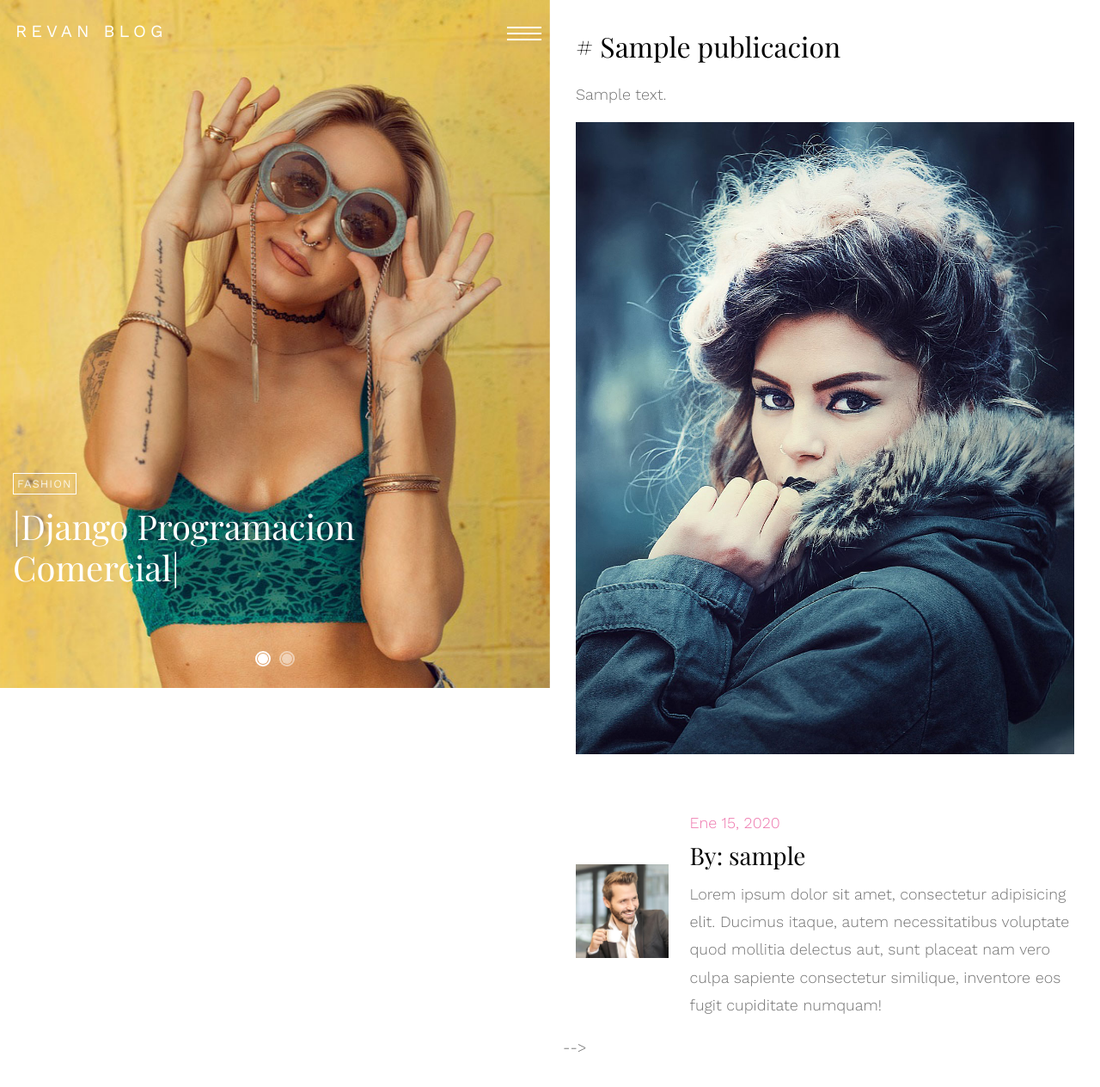
After one commit to Hiuwini/RevanBlog, a Django app: page /post/1/ in a window 1280 px wide. The commit adds this page. Shown: the whole page at 86% size. Run offline with Django 3.2, Linux system fonts and the light colour scheme; tables that the repository leaves empty hold one stand-in row (values such as "Sample post"); some libraries are stand-ins or nearby versions; some web fonts are replaced.

Commit message:
Detalles de entradas en el blog

```diff
--- a/blog/templates/blog/base.html
+++ b/blog/templates/blog/base.html
@@ -37,17 +37,15 @@
           <div class="row d-flex justify-content-end">
             <div class="col-md-12 px-5">
               <ul class="mb-5">
-                <li class="active"><a href="index.html"><span>Home</span></a></li>
-                <li><a href="fashion.html"><span>Fashion</span></a></li>
-                <li><a href="model.html"><span>Model</span></a></li>
-                <li><a href="travel.html"><span>Travel</span></a></li>
-                <li><a href="about.html"><span>About us</span></a></li>
-                <li><a href="contact.html"><span>Contact</span></a></li>
+                <li class="active"><a href="/"><span>Home</span></a></li>
+                <li><a href="#"><span>Fashion</span></a></li>
+                <li><a href="#"><span>Model</span></a></li>
+                <li><a href="#"><span>Travel</span></a></li>
               </ul>
             </div>
-            <div class="col px-5 copyright">
+            <!--<div class="col px-5 copyright">
             	<p>Copyright &copy;<script>document.write(new Date().getFullYear());</script> All rights reserved <br> | This template is made with <i class="icon-heart" aria-hidden="true"></i> by <a href="https://colorlib.com" target="_blank">Colorlib</a></p>
-            </div>
+            </div>-->
           </div>
         </div>
       </div>
@@ -59,7 +57,7 @@
 	        <div class="row no-gutters">
 	          <div class="col-md-12">
 	            <div class="colorlib-navbar-brand">
-	              <a class="colorlib-logo" href="index.html">Revan Blog</a>
+	              <a class="colorlib-logo" href="/">Revan Blog</a>
 	            </div>
 	            <a href="#" class="js-colorlib-nav-toggle colorlib-nav-toggle"><i></i></a>
 	          </div>
--- /dev/null
+++ b/blog/templates/blog/post_detail.html
@@ -0,0 +1,137 @@
+{% extends 'blog/base.html' %}
+{% load static %}
+{% block content %}
+<div class="row">
+  <div class="col-md-12">
+    <h2 class="mb-3"># {{ post.titulo }}</h2>
+    <p>{{ post.texto }}<p>
+      <img src="{% static 'images/image_6.jpg' %}" alt="" class="img-fluid">
+    </p>
+
+    <div class="about-author d-flex pt-5">
+      <div class="bio align-self-md-center mr-4">
+        <img src="{% static 'images/person_1.jpg' %}" alt="Image placeholder" class="img-fluid mb-4">
+      </div>
+      <div class="desc align-self-md-center">
+        <div class="meta">
+          <div><a href="#">{{ post.fecha_publicacion|date:'M d, Y' }}</a></div>
+        </div>
+        <h3>By: {{ post.autor }}</h3>
+        <p>Lorem ipsum dolor sit amet, consectetur adipisicing elit. Ducimus itaque, autem necessitatibus voluptate quod mollitia delectus aut, sunt placeat nam vero culpa sapiente consectetur similique, inventore eos fugit cupiditate numquam!</p>
+      </div>
+    </div>
+
+
+    <!--<div class="pt-5 mt-5">
+      <h3 class="mb-5">6 Comments</h3>
+      <ul class="comment-list">
+        <li class="comment">
+          <div class="vcard bio">
+            <img src="images/person_1.jpg" alt="Image placeholder">
+          </div>
+          <div class="comment-body">
+            <h3>Jean Doe</h3>
+            <div class="meta">June 27, 2018 at 2:21pm</div>
+            <p>Lorem ipsum dolor sit amet, consectetur adipisicing elit. Pariatur quidem laborum necessitatibus, ipsam impedit vitae autem, eum officia, fugiat saepe enim sapiente iste iure! Quam voluptas earum impedit necessitatibus, nihil?</p>
+            <p><a href="#" class="reply">Reply</a></p>
+          </div>
+        </li>
+
+        <li class="comment">
+          <div class="vcard bio">
+            <img src="images/person_1.jpg" alt="Image placeholder">
+          </div>
+          <div class="comment-body">
+            <h3>Jean Doe</h3>
+            <div class="meta">June 27, 2018 at 2:21pm</div>
+            <p>Lorem ipsum dolor sit amet, consectetur adipisicing elit. Pariatur quidem laborum necessitatibus, ipsam impedit vitae autem, eum officia, fugiat saepe enim sapiente iste iure! Quam voluptas earum impedit necessitatibus, nihil?</p>
+            <p><a href="#" class="reply">Reply</a></p>
+          </div>
+
+          <ul class="children">
+            <li class="comment">
+              <div class="vcard bio">
+                <img src="images/person_1.jpg" alt="Image placeholder">
+              </div>
+              <div class="comment-body">
+                <h3>Jean Doe</h3>
+                <div class="meta">June 27, 2018 at 2:21pm</div>
+                <p>Lorem ipsum dolor sit amet, consectetur adipisicing elit. Pariatur quidem laborum necessitatibus, ipsam impedit vitae autem, eum officia, fugiat saepe enim sapiente iste iure! Quam voluptas earum impedit necessitatibus, nihil?</p>
+                <p><a href="#" class="reply">Reply</a></p>
+              </div>
+
+
+              <ul class="children">
+                <li class="comment">
+                  <div class="vcard bio">
+                    <img src="images/person_1.jpg" alt="Image placeholder">
+                  </div>
+                  <div class="comment-body">
+                    <h3>Jean Doe</h3>
+                    <div class="meta">June 27, 2018 at 2:21pm</div>
+                    <p>Lorem ipsum dolor sit amet, consectetur adipisicing elit. Pariatur quidem laborum necessitatibus, ipsam impedit vitae autem, eum officia, fugiat saepe enim sapiente iste iure! Quam voluptas earum impedit necessitatibus, nihil?</p>
+                    <p><a href="#" class="reply">Reply</a></p>
+                  </div>
+
+                    <ul class="children">
+                      <li class="comment">
+                        <div class="vcard bio">
+                          <img src="images/person_1.jpg" alt="Image placeholder">
+                        </div>
+                        <div class="comment-body">
+                          <h3>Jean Doe</h3>
+                          <div class="meta">June 27, 2018 at 2:21pm</div>
+                          <p>Lorem ipsum dolor sit amet, consectetur adipisicing elit. Pariatur quidem laborum necessitatibus, ipsam impedit vitae autem, eum officia, fugiat saepe enim sapiente iste iure! Quam voluptas earum impedit necessitatibus, nihil?</p>
+                          <p><a href="#" class="reply">Reply</a></p>
+                        </div>
+                      </li>
+                    </ul>
+                </li>
+              </ul>
+            </li>
+          </ul>
+        </li>
+
+        <li class="comment">
+          <div class="vcard bio">
+            <img src="images/person_1.jpg" alt="Image placeholder">
+          </div>
+          <div class="comment-body">
+            <h3>Jean Doe</h3>
+            <div class="meta">June 27, 2018 at 2:21pm</div>
+            <p>Lorem ipsum dolor sit amet, consectetur adipisicing elit. Pariatur quidem laborum necessitatibus, ipsam impedit vitae autem, eum officia, fugiat saepe enim sapiente iste iure! Quam voluptas earum impedit necessitatibus, nihil?</p>
+            <p><a href="#" class="reply">Reply</a></p>
+          </div>
+        </li>
+      </ul>
+      <!-- END comment-list
+
+       <div class="comment-form-wrap pt-5">
+        <h3 class="mb-5">Leave a comment</h3>
+        <form action="#" class="bg-light p-4">
+          <div class="form-group">
+            <label for="name">Name *</label>
+            <input type="text" class="form-control" id="name">
+          </div>
+          <div class="form-group">
+            <label for="email">Email *</label>
+            <input type="email" class="form-control" id="email">
+          </div>
+          <div class="form-group">
+            <label for="website">Website</label>
+            <input type="url" class="form-control" id="website">
+          </div>
+
+          <div class="form-group">
+            <label for="message">Message</label>
+            <textarea name="" id="message" cols="30" rows="10" class="form-control"></textarea>
+          </div>
+          <div class="form-group">
+            <input type="submit" value="Post Comment" class="btn py-3 px-4 btn-primary">
+          </div>
+
+        </form>
+      </div>-->
+    </div>-->
+  </div> <!-- .col-md-12 -->
+{% endblock %}
--- a/blog/urls.py
+++ b/blog/urls.py
@@ -3,4 +3,5 @@ from . import views
 
 urlpatterns = [
     path('', views.listar_pub, name='post_list'),
+    path('post/<int:pk>/', views.post_detail, name='post_detail'),
 ]
--- a/blog/views.py
+++ b/blog/views.py
@@ -1,6 +1,6 @@
 from django.shortcuts import render
 from django.utils import timezone
-
+from django.shortcuts import render, get_object_or_404
 from .models import Publicacion
 
 # Create your views here.
@@ -8,3 +8,7 @@ from .models import Publicacion
 def listar_pub(request):
     posts = Publicacion.objects.filter(fecha_publicacion__lte=timezone.now()).order_by('fecha_publicacion')
     return render(request, 'blog/post_list.html', {'pubs': posts})
+def post_detail(request, pk):
+    #Publicacion.objects.get(pk=pk) obtiene el post con el id que venga de pk
+    post = get_object_or_404(Publicacion, pk=pk)
+    return render(request, 'blog/post_detail.html', {'post': post})
```
Also changed, not shown: blog/templates/blog/post_list.html (+4 -4 lines).
